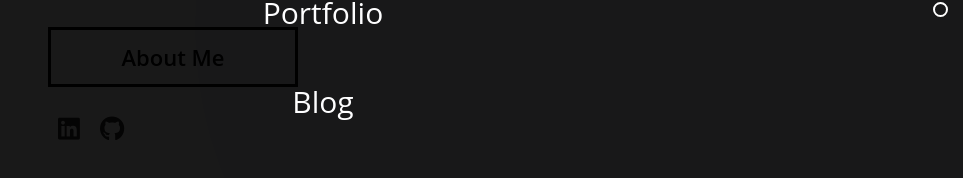
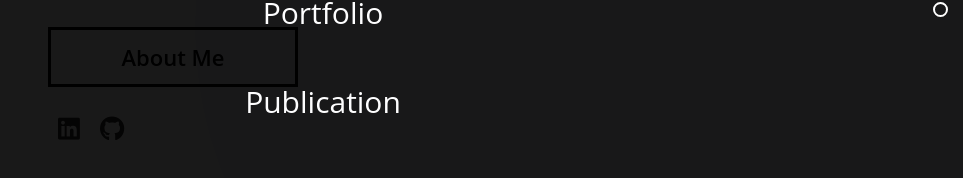
Before and after one commit to junchh/junho.me, a Vue app: page / in a window 1280 px wide. Both pictures are taken after a click on the element 1231 px from the left and 42 px from the top of the page. Shown: the part 428-606 px from the top of the page, without its empty margins (317-1280 px from the left). Built offline with nearby package versions, Linux system fonts and the light colour scheme; a web font is replaced by a local one; what v-lazy-image would draw is missing.

Commit message:
fix menu

```diff
--- a/src/components/navbar/Menu.vue
+++ b/src/components/navbar/Menu.vue
@@ -23,7 +23,7 @@
     </li>
     <li class="nav-item">
         <router-link class="nav-link" to="/publication">
-            Blog
+            Publication
             <div class="slider"></div>
         </router-link>
     </li>
```
